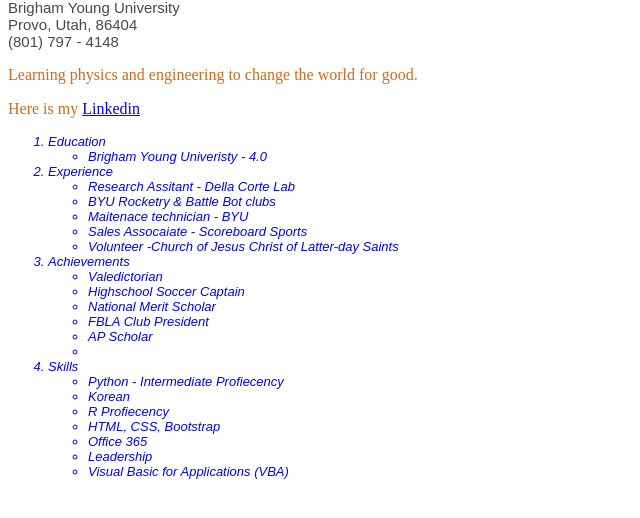
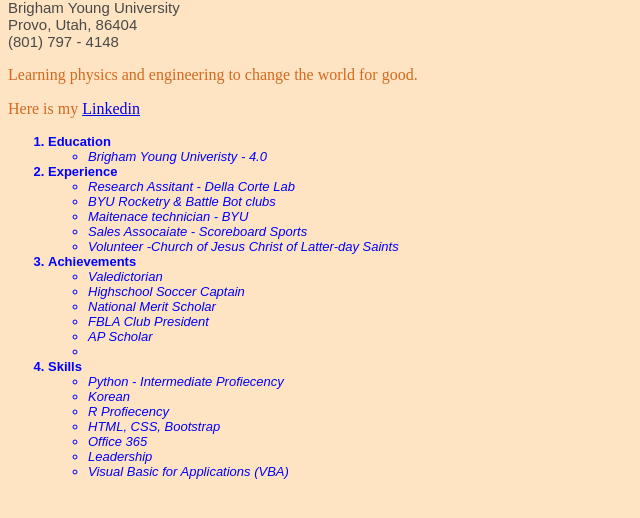
Before and after one commit to seantitensor/School_work, a plain HTML site: page IS 201/HTML/resume.html in a window 1280 px wide. Shown: the part 372-890 px from the top of the page, without its empty margins (0-640 px from the left). Drawn offline with Linux system fonts and the light colour scheme.

Commit message:
made some new changes

```diff
--- a/IS 201/HTML/resume.html
+++ b/IS 201/HTML/resume.html
@@ -10,23 +10,7 @@ Mar 13
     <meta charset="UTF-8">
     <meta name="viewport" content="width=device-width, initial-scale=1.0">
     <title>Sean Titensor</title>
-    <style>
-        body{
-        font-family: Arial, Helvetica, sans-serif;
-        font-size: 15px;
-        color: rgb(73, 73, 73);
-        }
-        p{
-            font-family: 'Times New Roman', Times, serif;
-            font-size: medium;
-            color: chocolate;
-        }
-        li{
-            font-style: italic;
-            font-size: small;
-            color: blue;
-        }
-    </style>
+    <link rel="stylesheet" href="../styles/style2.css">
 </head>
 <body>
     <a href="../index.html" id="top">Home</a> |
@@ -47,12 +31,12 @@ Mar 13
     <p>Learning physics and engineering to change the world for good.</p>
     <p>Here is my <a href="https://www.linkedin.com/in/sean-titensor/" target="_blank" title="Sean's Linkedin">Linkedin</a></p>
     <ol>
-        <li id="edu">Education
+        <li id="edu" class="resume_heading">Education
             <ul>
                 <li>Brigham Young Univeristy - 4.0</li>
             </ul>
         </li>
-        <li id="exp">Experience
+        <li id="exp" class="resume_heading">Experience
             <ul>
                 <li>Research Assitant - Della Corte Lab</li>
                 <li>BYU Rocketry & Battle Bot clubs</li>
@@ -61,7 +45,7 @@ Mar 13
                 <li>Volunteer -Church of Jesus Christ of Latter-day Saints</li>
             </ul>
         </li>
-        <li id="ach">Achievements
+        <li id="ach" class="resume_heading">Achievements
             <ul>
                 <li>Valedictorian</li>
                 <li>Highschool Soccer Captain</li>
@@ -71,7 +55,7 @@ Mar 13
                 <li></li>
             </ul>
         </li>
-        <li id="ski">Skills
+        <li id="ski" class="resume_heading">Skills
             <ul>
                 <li>Python - Intermediate Profiecency</li>
                 <li>Korean</li>
--- /dev/null
+++ b/IS 201/styles/style1.css
@@ -0,0 +1,11 @@
+body{
+    font-family: Arial, Helvetica, sans-serif;
+    font-size: 15px;
+    color: rgb(73, 73, 73);
+    }
+    p{
+        font-family: 'Times New Roman', Times, serif;
+        font-size: medium;
+        color: chocolate;
+    }
+    .justify {text-align: justify;}
--- /dev/null
+++ b/IS 201/styles/style2.css
@@ -0,0 +1,25 @@
+body{
+    font-family: Arial, Helvetica, sans-serif;
+    font-size: 15px;
+    color: rgb(73, 73, 73);
+    background-color: bisque;
+    }
+    p{
+        font-family: 'Times New Roman', Times, serif;
+        font-size: medium;
+        color: chocolate;
+    }
+    li{
+        font-style: italic;
+        font-size: small;
+        color: blue;
+        font-weight: normal;
+
+    }
+    .resume_heading {
+        font-weight: 600;
+        font-style: normal;
+    }
+    .underline {
+        text-decoration: underline;
+    }
```
Also changed, not shown: IS 201/HTML/about_me.html (+2 -13 lines).
